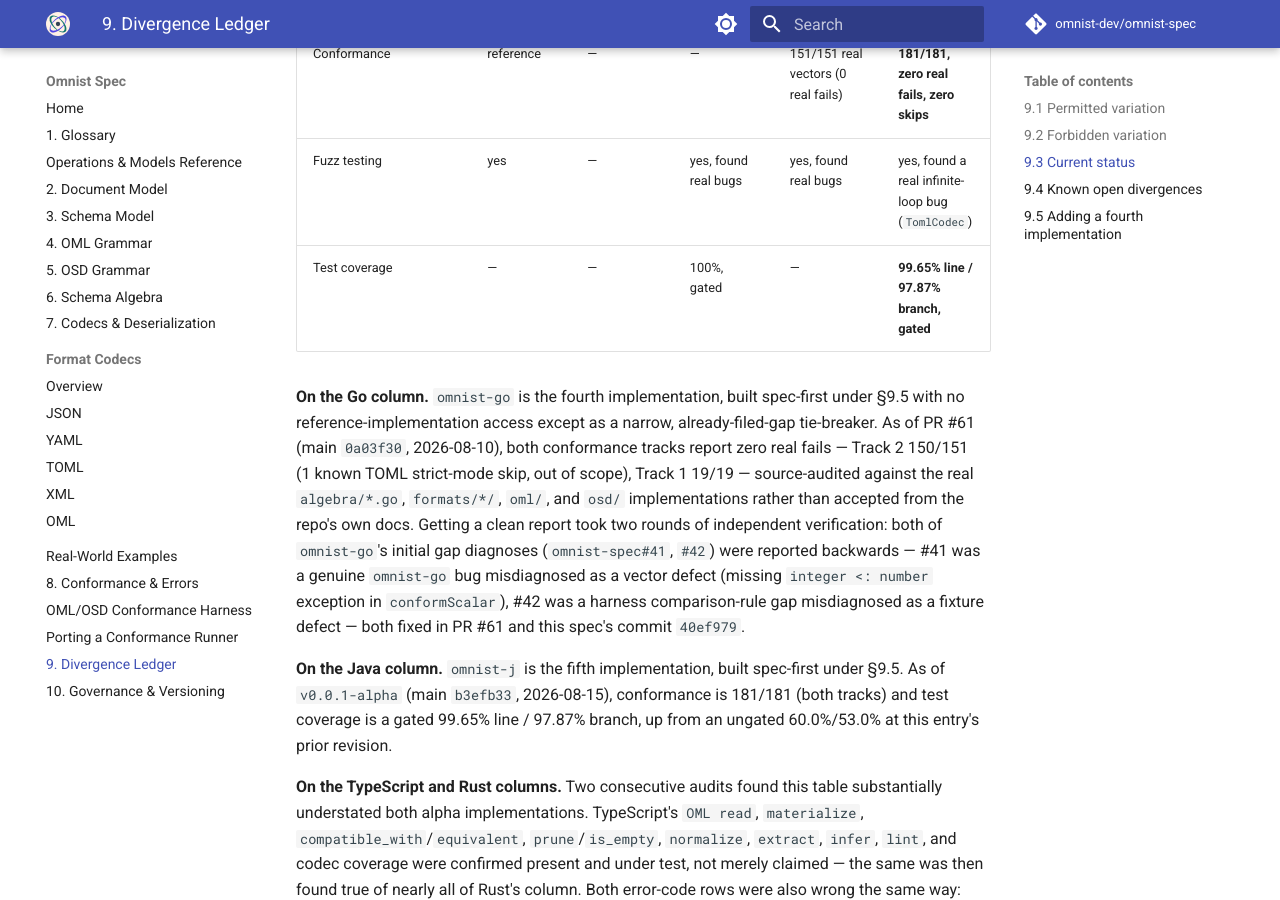
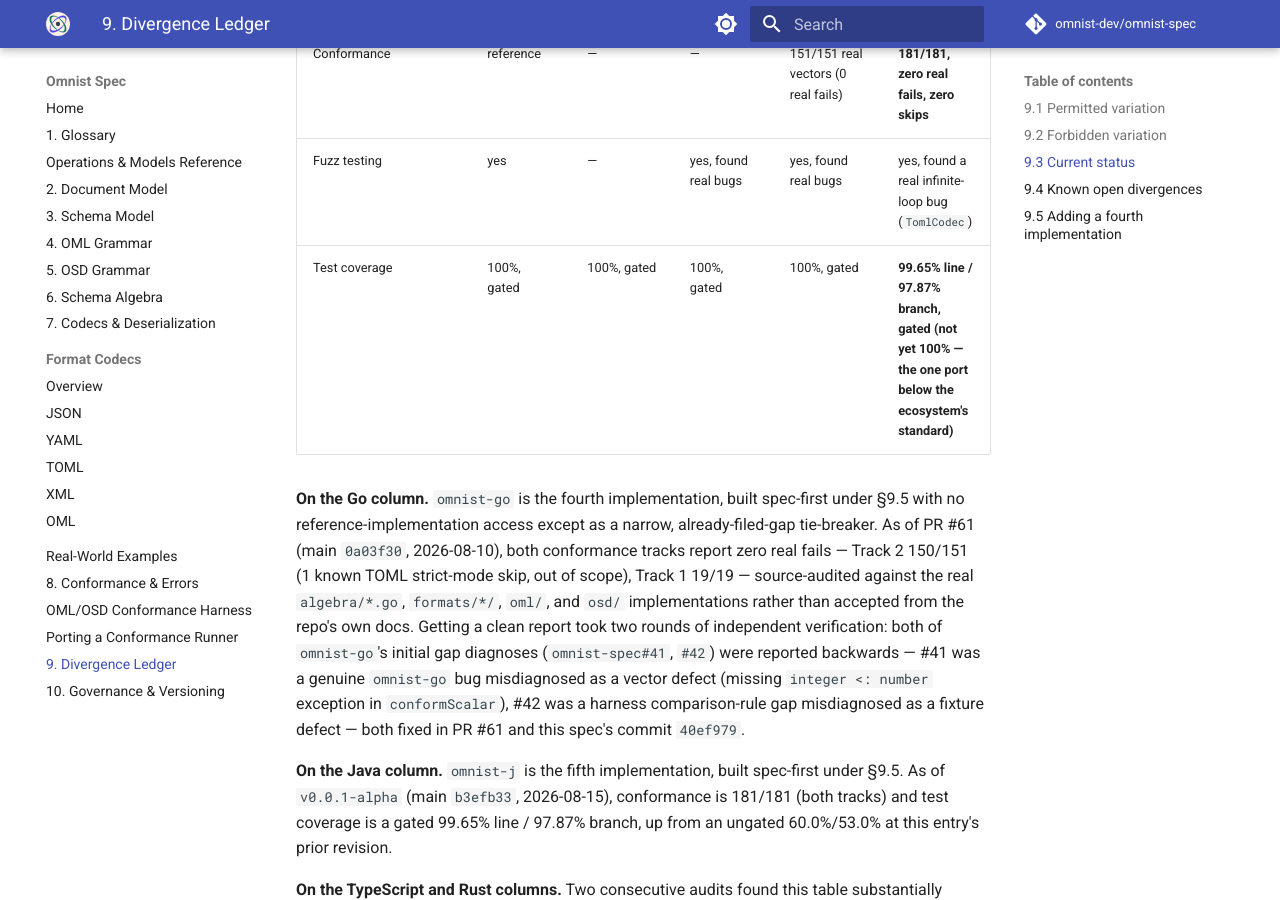
Before and after one commit to omnist-dev/omnist-spec, an MkDocs documentation site: the page built from docs/09-divergence-ledger.md, in a window 1280 px wide and 900 px high, scrolled down 3527 px. Built offline with MkDocs 1.6.1 and Material for MkDocs 9.7.7, drawn with Linux system fonts in a browser that asks for light colours; comment, search, counter and statistics services are not loaded.

Commit message:
Update §9.3 test coverage row: all ports now gate CI, Java is the outlier
Python (coverage --fail-under=100), TypeScript (vitest thresholds:
lines/statements/branches/functions all 100), Rust (cargo llvm-cov
--fail-under-lines 100), and Go (go tool cover, scripted 100% check)
all gate CI at 100% line coverage -- confirmed by reading each repo's
actual CI config, not assumed. Only Java sits below that bar
(99.65%/97.87%, gated at 99.6%/97.8%), now called out explicitly as
the one port not yet at the ecosystem's standard.

```diff
--- a/docs/09-divergence-ledger.md
+++ b/docs/09-divergence-ledger.md
@@ -121,7 +121,7 @@ As of spec v0.2.2-alpha.
 | §8.3 error codes | no — partial kebab-case tags | no — partial kebab-case tags | no — partial kebab-case tags | yes | yes |
 | Conformance | reference | — | — | 151/151 real vectors (0 real fails) | **181/181, zero real fails, zero skips** |
 | Fuzz testing | yes | — | yes, found real bugs | yes, found real bugs | yes, found a real infinite-loop bug (`TomlCodec`) |
-| Test coverage | — | — | 100%, gated | — | **99.65% line / 97.87% branch, gated** |
+| Test coverage | 100%, gated | 100%, gated | 100%, gated | 100%, gated | **99.65% line / 97.87% branch, gated (not yet 100% — the one port below the ecosystem's standard)** |
 
 **On the Go column.** `omnist-go` is the fourth implementation, built
 spec-first under §9.5 with no reference-implementation access except as
```
